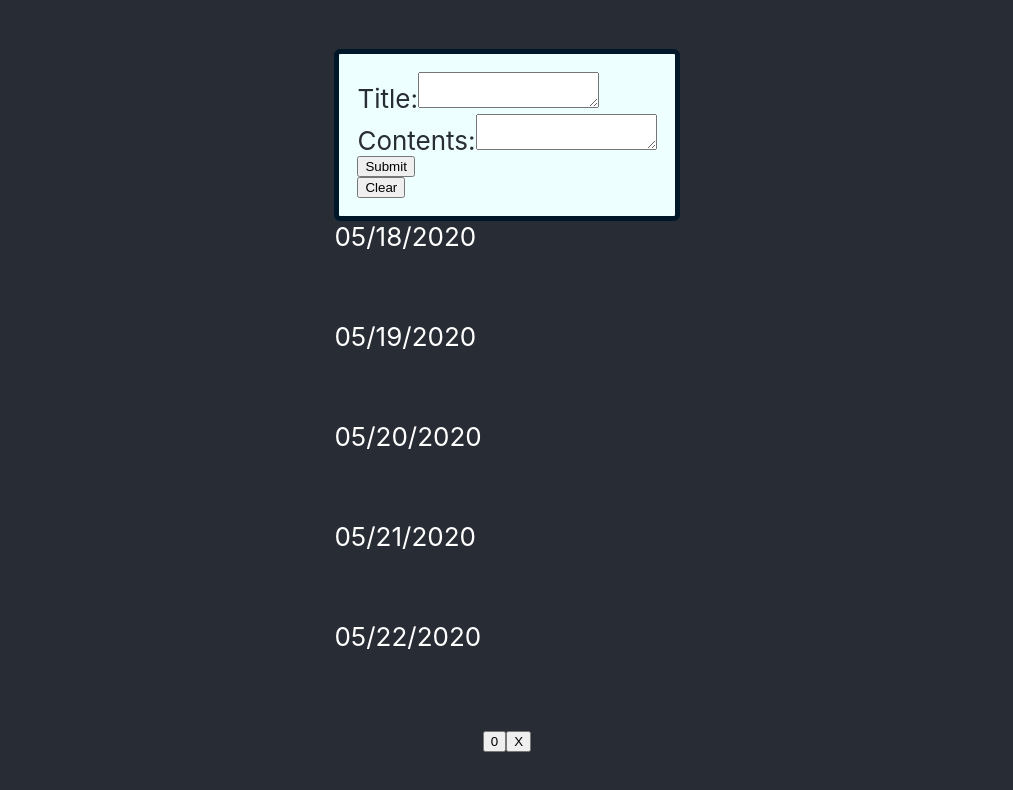
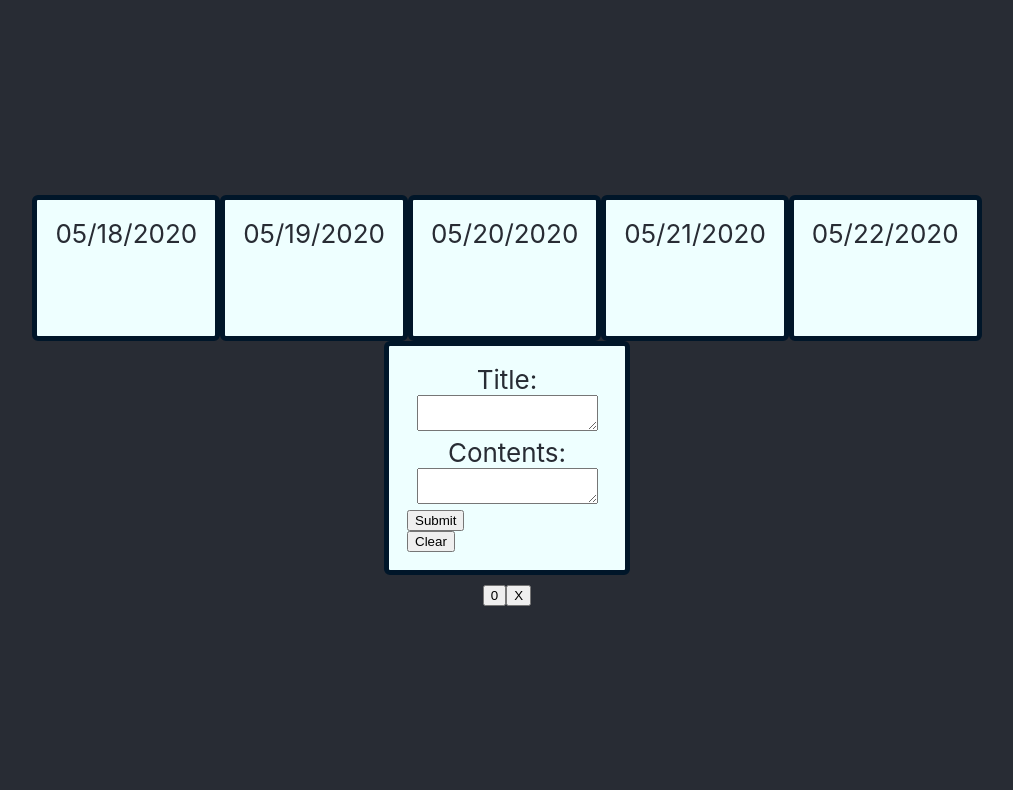
Before and after one commit to ArtyTheTorch/What-Did-I-Do-The-Other-Day, a React (Create React App) app in the folder what-did-i-do-the-other-day/: page / in a window 1280 px wide. Shown: the top 790 px of the page, without its empty margins (133-1146 px from the left). Built offline with nearby package versions, Linux system fonts and the light colour scheme.

Commit message:
Week view is now prettier

```diff
--- a/what-did-i-do-the-other-day/src/App.css
+++ b/what-did-i-do-the-other-day/src/App.css
@@ -1,16 +1,5 @@
 .App {
   text-align: center;
-}
-
-.App-logo {
-  height: 40vmin;
-  pointer-events: none;
-}
-
-@media (prefers-reduced-motion: no-preference) {
-  .App-logo {
-    animation: App-logo-spin infinite 2s linear;
-  }
 }
 
 .App-header {
@@ -33,6 +22,7 @@
   display: flex;
   flex-direction: column;
   align-items: flex-start;
+  width: 16rem;
 }
 
 .note-maker {
@@ -44,6 +34,7 @@
   display: flex;
   flex-direction: column;
   align-items: flex-start;
+  width: 200px;
 }
 
 .note-title {
@@ -65,16 +56,22 @@
   font-style: italic;
 }
 
+.date-week-view{
+  display: flex;
+  flex-direction: row;
+}
+
 .date-box{
   height: 100px;
-  width: 100px;
+  background-color: #EEFFFF;
+  color: #282c34;
+  border: solid 5px rgb(0, 22, 41);
+  border-radius: 6px;
+  padding: calc(10px + 1vmin) calc(10px + 1vmin);
 }
 
-@keyframes App-logo-spin {
-  from {
-    transform: rotate(0deg);
-  }
-  to {
-    transform: rotate(360deg);
-  }
+.input-stuff{
+  display: flex;
+  flex-direction: column;
+  align-items: center;
 }
--- a/what-did-i-do-the-other-day/src/components/CalendarGrid.jsx
+++ b/what-did-i-do-the-other-day/src/components/CalendarGrid.jsx
@@ -36,6 +36,8 @@ class CalendarGrid extends Component {
     render() {
         return (
             <div className="App">
+                <WeekView/>
+                <div className='input-stuff'>
                     { this.state.notesList.map((note, index) => {
                         return <Note
                             title={note.title}
@@ -46,7 +48,7 @@ class CalendarGrid extends Component {
                     })
                     }
                     <NoteMaker handleSubmit = {this.handleSubmit} />
-                <WeekView/>
+                </div>
             </div>
         )
     }
--- a/what-did-i-do-the-other-day/src/components/WeekView.jsx
+++ b/what-did-i-do-the-other-day/src/components/WeekView.jsx
@@ -27,7 +27,7 @@ class WeekView extends Component{
     }
 
     render(){
-    return <div>
+    return <div className='date-week-view'>
         {this.state.weekArray.map(day => {
             return day;
         }) }
```
Lines whose indentation alone changed are shown as unchanged.
